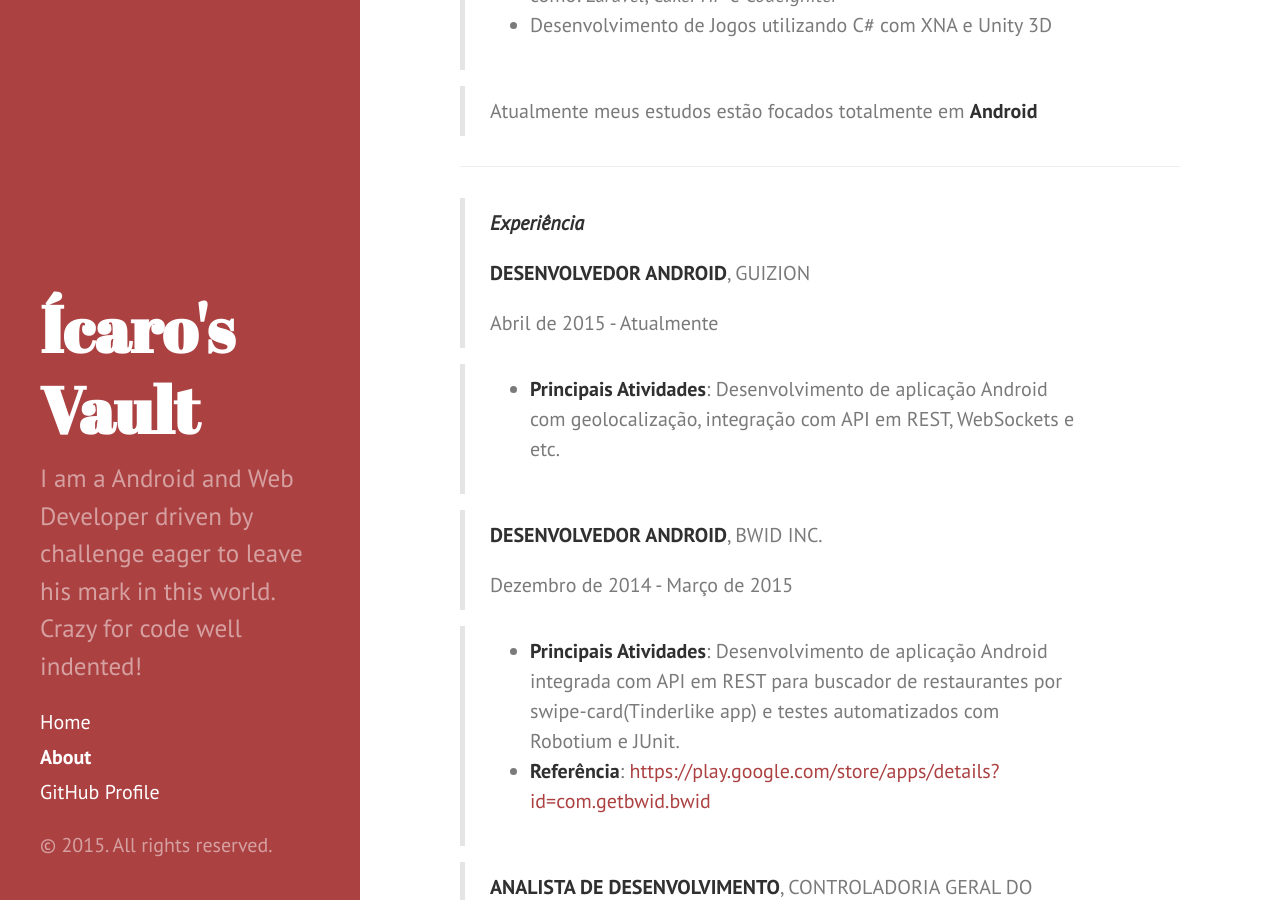
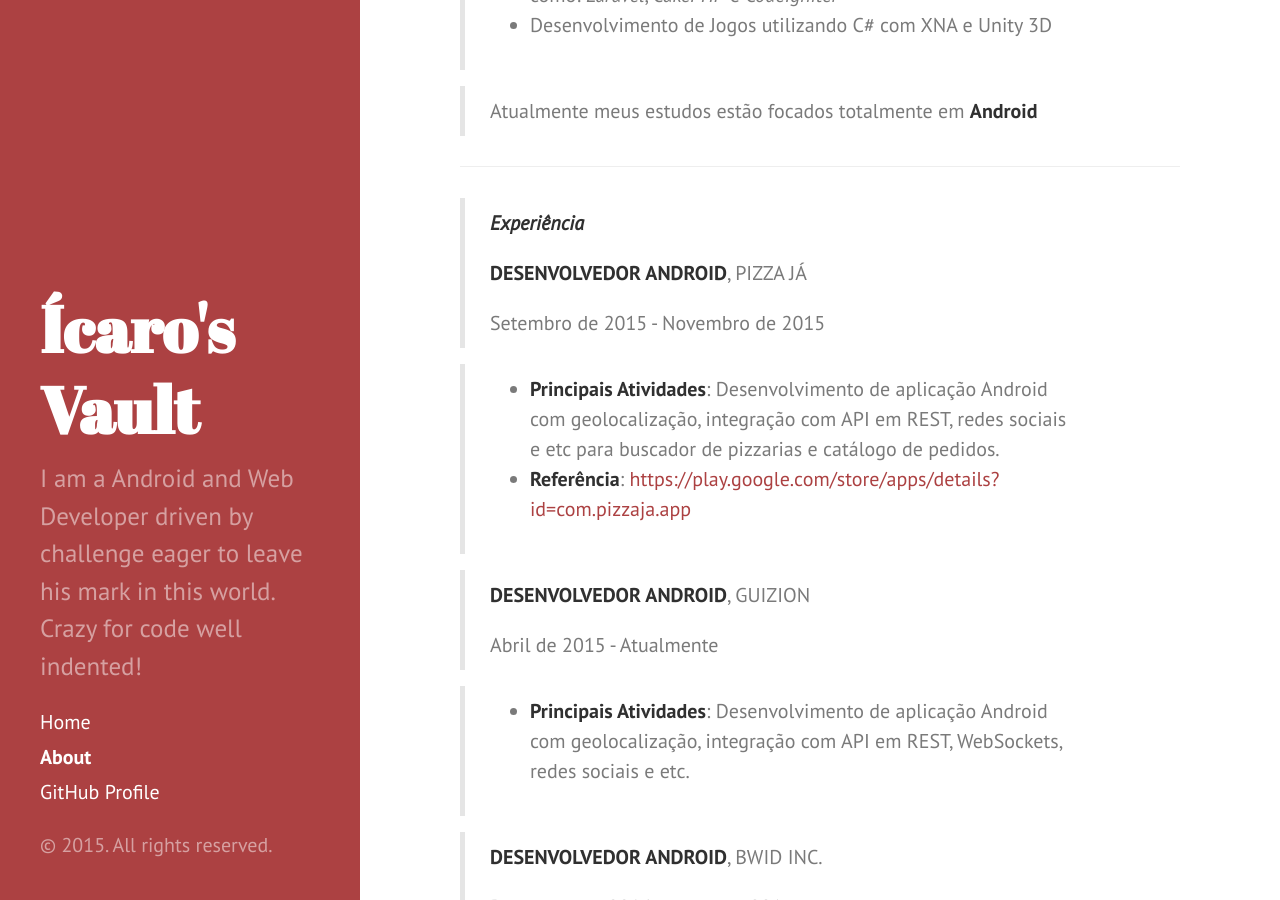
Before and after one commit to icaroabreu/icaroabreu.github.io, a Jekyll site: the page built from about.md, in a window 1280 px wide and 900 px high, scrolled down 1297 px. Built offline with Jekyll 4.4.1, drawn with Linux system fonts in a browser that asks for light colours; Markdown is read by kramdown in place of the engine named in the settings; some of the changed text lies outside the part shown.

Commit message:
Update about.md

```diff
--- a/about.md
+++ b/about.md
@@ -32,11 +32,18 @@ Sou desenvolvedor Web à 4 anos e atualmente foco no desenvolvimento completo de
 
 > ***Experiência***
 >
+>**DESENVOLVEDOR ANDROID**, PIZZA JÁ
+>
+>Setembro de 2015 - Novembro de 2015
+
+> - **Principais Atividades**: Desenvolvimento de aplicação Android com geolocalização, integração com API em REST, redes sociais e etc para buscador de pizzarias e catálogo de pedidos.
+> - **Referência**: [https://play.google.com/store/apps/details?id=com.pizzaja.app](https://play.google.com/store/apps/details?id=com.pizzaja.app)
+
 >**DESENVOLVEDOR ANDROID**, GUIZION
 >
 >Abril de 2015 - Atualmente
 
-> - **Principais Atividades**: Desenvolvimento de aplicação Android com geolocalização, integração com API em REST, WebSockets e etc.
+> - **Principais Atividades**: Desenvolvimento de aplicação Android com geolocalização, integração com API em REST, WebSockets, redes sociais e etc.
 
 >**DESENVOLVEDOR ANDROID**, BWID INC.
 >
```
Also changed, not shown: other parts of about.md (+3 -2 lines).
